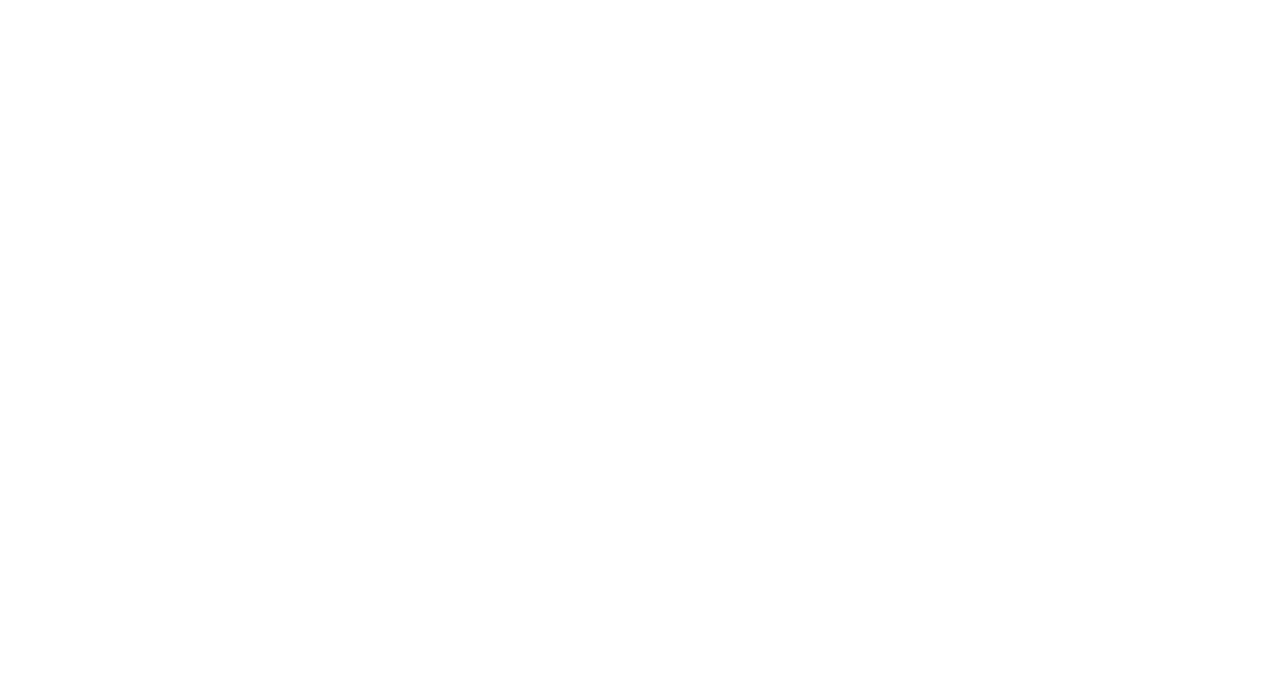
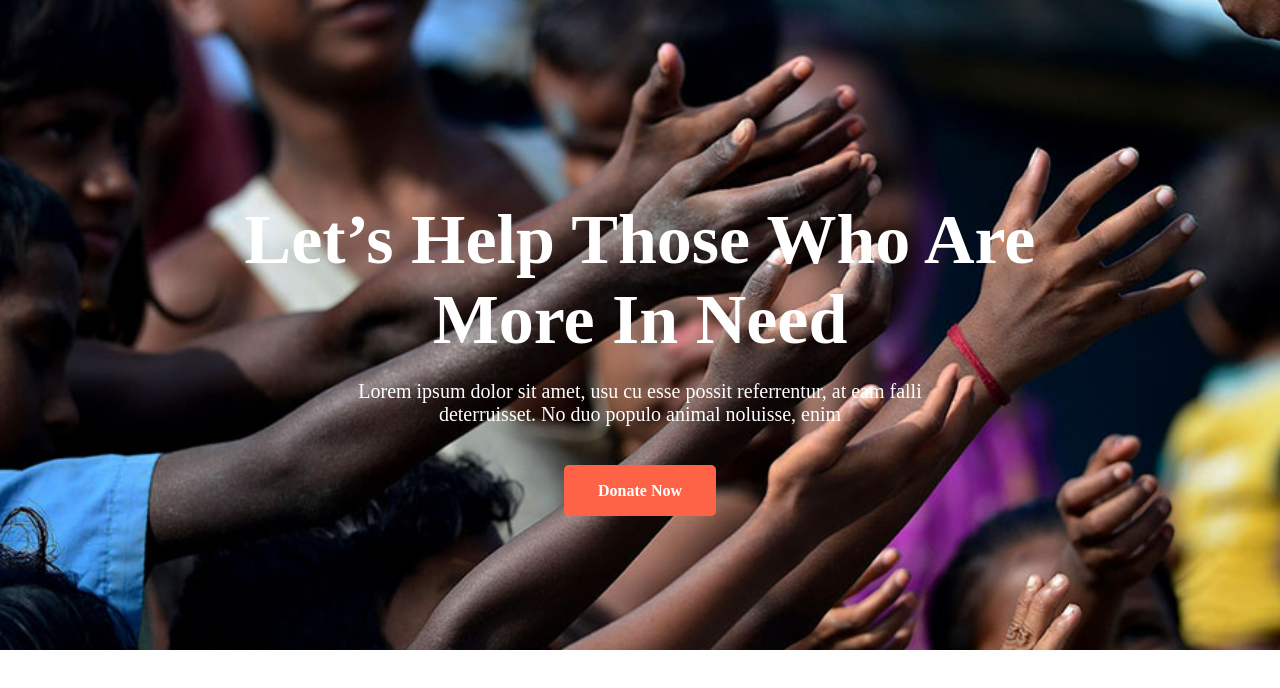
Before and after one commit to Imran-CSE46/donate-today-portfolio, a plain HTML site: page index.html in a window 1280 px wide. Drawn offline with Linux system fonts and the light colour scheme.

Commit message:
top banner added

```diff
--- a/index.html
+++ b/index.html
@@ -10,7 +10,15 @@
 </head>
 
 <body>
-
+    <section class="flexible-container top-banner">
+        <div class="first-div">
+            <h1>Let’s Help Those Who Are <br>
+                More In Need</h1>
+            <p>Lorem ipsum dolor sit amet, usu cu esse possit referrentur, at eam falli <br>
+                deterruisset. No duo populo animal noluisse, enim</p><br><br>
+            <a class="link-button" target="_blank" href="https://www.linkedin.com/feed/">Donate Now</a>
+        </div>
+    </section>
 </body>
 
 </html>
--- a/style.css
+++ b/style.css
@@ -0,0 +1,41 @@
+body {
+    margin: 0;
+    color: white;
+}
+
+h1 {
+    font-size: 70px;
+    margin: 0px 0px 5px 0px;
+}
+
+p {
+    font-size: 20px;
+
+}
+
+.flexible-container {
+    display: flex;
+}
+
+.top-banner {
+    background-image: url(images/donation13.jpg);
+    background-repeat: no-repeat;
+    background-size: cover;
+}
+
+.first-div {
+    width: 100%;
+    height: 450px;
+    text-align: center;
+    padding-top: 200px;
+}
+
+.link-button {
+    text-decoration: none;
+    background-image: linear-gradient(tomato, tomato);
+    color: white;
+    font-weight: 700;
+    padding: 17px 34px;
+    border-radius: 5px;
+
+}
```
